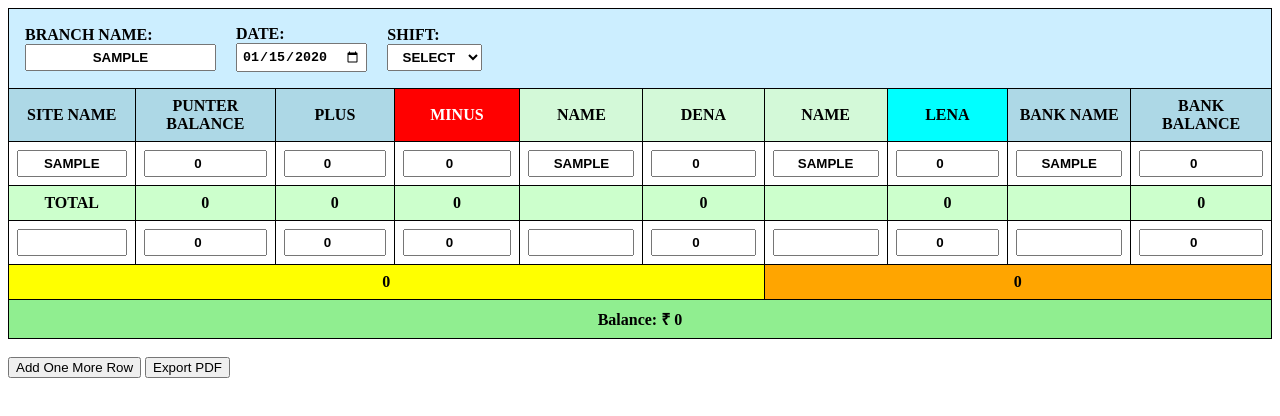
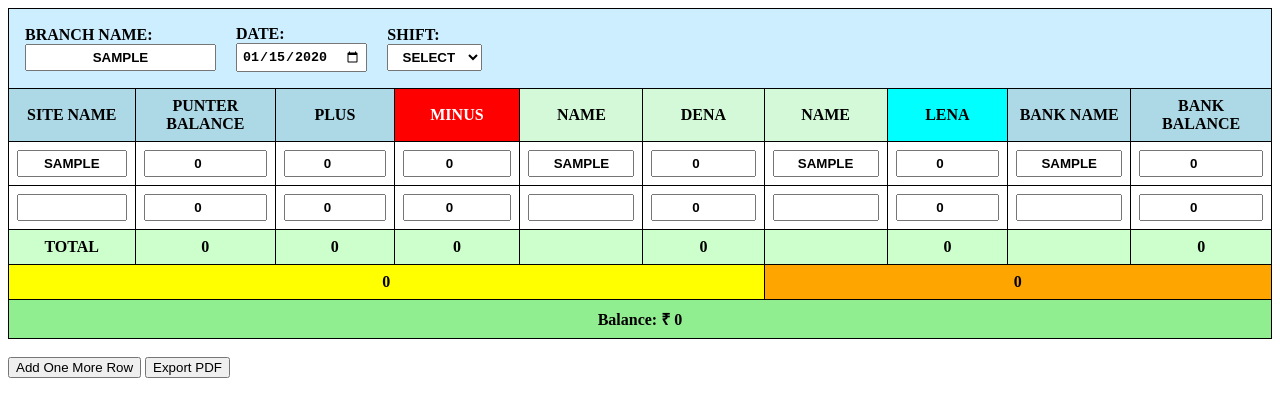
Before and after one commit to accmanage/report, a plain HTML site: page index.html in a window 1280 px wide. Both pictures are taken after typing "Sample", "2020-01-15", "Sample", "Sample", "Sample", "Sample" into the empty fields and a click on the button "Add One More Row". Drawn offline with nearby package versions, Linux system fonts and the light colour scheme.

Commit message:
Update index.html

```diff
--- a/index.html
+++ b/index.html
@@ -162,7 +162,7 @@
   <script>
     function addRow() {
       const table = document.getElementById("balanceTable");
-      const row = table.insertRow(table.rows.length - 2);
+      const row = table.insertRow(table.rows.length - 3);
       const columns = [
         '<input type="text" name="site[]" />',
         '<input type="number" class="punter" value="0" />',
```
